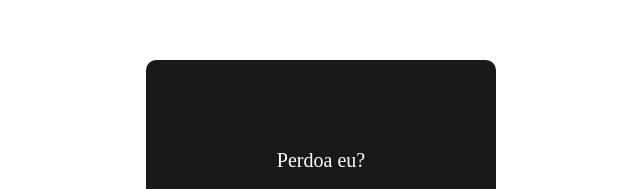
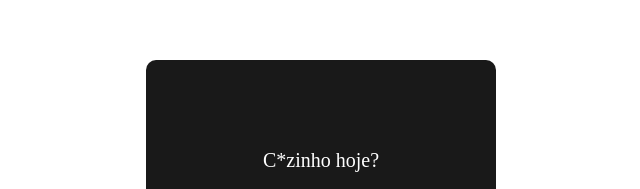
Before and after one commit to fabiovalverde/czin-hoje, a plain HTML site: page index.html in a window 1280 px wide. Shown: the part 223-412 px from the top of the page, 319-959 px from the left. Drawn offline with Linux system fonts and the light colour scheme.

Commit message:
Update index.html

```diff
--- a/index.html
+++ b/index.html
@@ -5,12 +5,12 @@
 <head>
     <meta charset="UTF-8">
     <meta name="viewport" content="width=device-width, initial-scale=1.0">
-    <title>Perdão</title>
+    <title>Pedido Irrecusável</title>
 </head>
 
 <body>
     <div class="box">
-        <p>Perdoa eu?</p>
+        <p>C*zinho hoje?</p>
         <div class="buttons-container">
             <button><a
                     href="https://api.whatsapp.com/send?phone=5511994840417&text=quero%20dar%20o%20cuzinho%20hoje">Sim</a></button>
```
